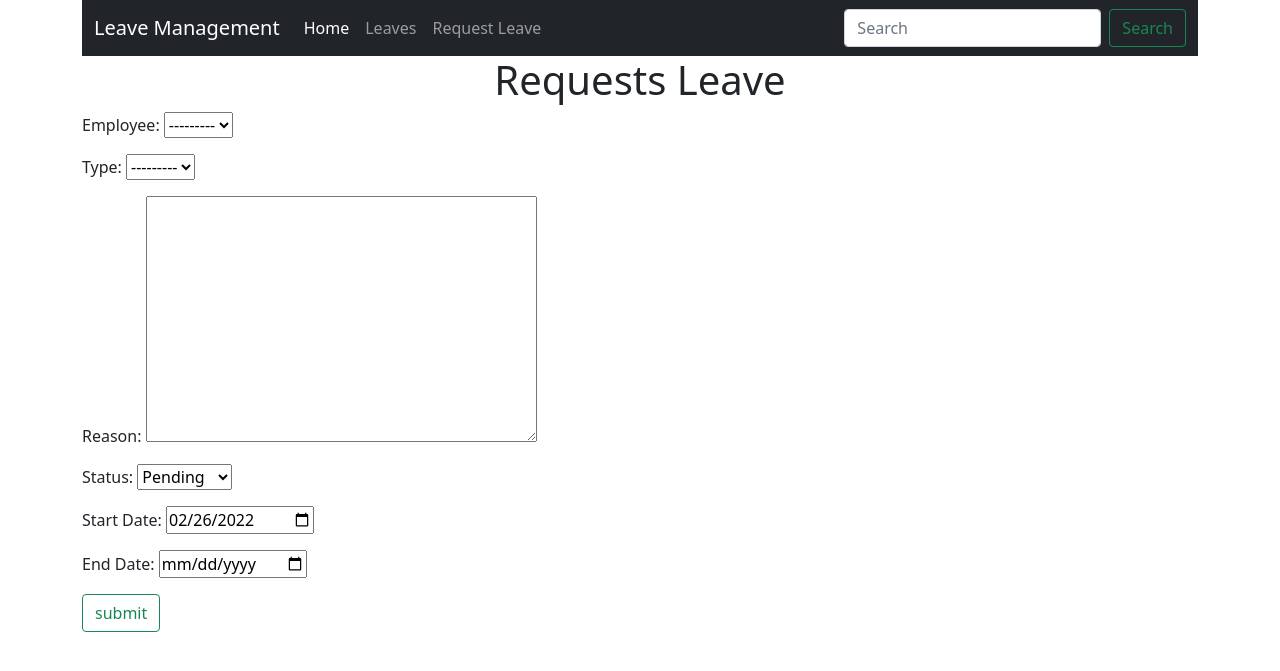
After one commit to frankip/leave-management-system, a Django app: page /leave/add/ in a window 1280 px wide. The commit adds this page. Shown: the top 671 px of the page. Run offline with Django 3.2, Linux system fonts and the light colour scheme; data that the repository does not hold is empty.

Commit message:
implement add and delete leave

```diff
--- /dev/null
+++ b/leaveapp/forms.py
@@ -0,0 +1,11 @@
+import datetime
+from django import forms
+from .models import Leave
+
+class LeaveForm(forms.ModelForm):
+    description = forms.CharField(label="Reason", max_length="100", widget=forms.Textarea)
+    start_date  = forms.DateField(label="Start Date", initial=datetime.date.today, widget=forms.DateInput(attrs={'type': 'date'}))
+    end_date  = forms.DateField(label="End Date", widget=forms.DateInput(attrs={'type': 'date'}))
+    class Meta:
+        model = Leave
+        fields = ('employee', 'type', 'description', 'status', 'start_date', 'end_date',)
--- a/leaveapp/templates/leave_details.html
+++ b/leaveapp/templates/leave_details.html
@@ -9,10 +9,14 @@
         <div class="card-body">
           <h5 class="card-title">{{leave_details.employee}}</h5>
           <p class="card-text">{{leave_details.type}}</p>
+          <p>From - {{leave_details.start_date}}</p>
+          <p>To - {{leave_details.end_date}}</p>
           <a href="#" class="btn btn-primary">{{leave_details.status}}</a>
         </div>
         <div class="card-footer text-muted">
-          2 days ago
+          {{ leave_details.applied_date }}
+
+          <a class="badge bg-danger" href="{% url 'delete-leave' leave_details.id %}">delete</a>
         </div>
       </div>
 
--- a/leaveapp/templates/nav_bar.html
+++ b/leaveapp/templates/nav_bar.html
@@ -13,7 +13,7 @@
             <a class="nav-link" href="{% url 'leaves' %}">Leaves</a>
           </li>
           <li class="nav-item">
-            <a class="nav-link disabled">Disabled</a>
+            <a class="nav-link" href="{% url 'request-leave' %}">Request Leave</a>
           </li>
         </ul>
         <form class="d-flex">
--- /dev/null
+++ b/leaveapp/templates/request_leave.html
@@ -0,0 +1,14 @@
+{% extends 'base.html'%}
+
+{% block content %}
+    <h1 class="text-center">Requests Leave</h1>
+
+    <div>
+        <form action="/leave/add/" method="post">
+            {% csrf_token %}
+            {{ form.as_p }}
+            <button class="btn btn-outline-success" type="submit">submit</button>
+        </form>
+    </div>
+
+{% endblock%}
--- a/leaveapp/urls.py
+++ b/leaveapp/urls.py
@@ -5,5 +5,7 @@ from . import views
 urlpatterns = [
     path('', views.index, name="index"),
     path('leave/', views.fetch_all_leaves, name="leaves"),
-    path('leave/<int:id>/', views.fetch_leave_details, name="leave-details")
+    path('leave/<int:id>/', views.fetch_leave_details, name="leave-details"),
+    path('leave/add/', views.requet_new_leave, name="request-leave"),
+    path('leave/<int:id>/delete/', views.delete_leave_request, name="delete-leave"),
 ]
--- a/leaveapp/views.py
+++ b/leaveapp/views.py
@@ -1,5 +1,8 @@
-from django.shortcuts import render
+from django.shortcuts import redirect, render
+
+# local imports
 from .models import Leave
+from .forms import LeaveForm
 
 # Create your views here.
 
@@ -28,3 +31,29 @@ def fetch_leave_details(request, id):
     }
 
     return render(request, 'leave_details.html', ctx)
+
+
+def requet_new_leave(request):
+    # add form funtionality here
+    if request.method == 'POST':
+        # create form instance and populate with data from htmls forms
+        form = LeaveForm(request.POST)
+        # validate the inputs
+        if form.is_valid():
+            # form.commit(False)
+            form.save()
+            return redirect('leaves')
+
+    # instantiate empty form
+    form = LeaveForm()
+    ctx={
+        'form': form
+    }
+    return render(request, 'request_leave.html', ctx)
+
+def delete_leave_request(request, id):
+    deleted = Leave.delete_single_data(id)
+    print('deleted', deleted)
+    return redirect('leaves')
+
+# figure out how to get the date diference
```
